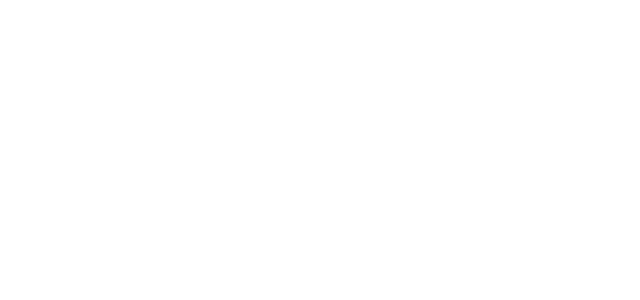
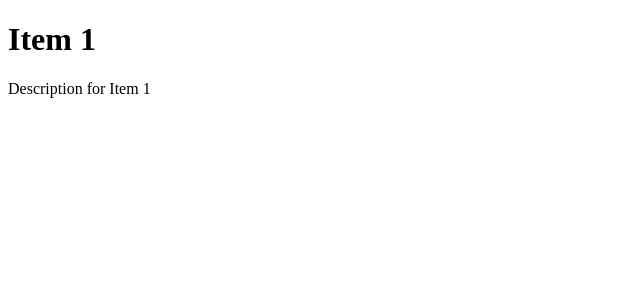
Before and after one commit to acciojob/router-list-Anna-012, a React app: page /items/1 in a window 1280 px wide. Shown: the top 300 px of the page, without its empty margins (0-640 px from the left). Built offline with nearby package versions, Linux system fonts and the light colour scheme.

Commit message:
Update App.js

```diff
--- a/src/components/App.js
+++ b/src/components/App.js
@@ -1,18 +1,17 @@
-
-import React from "react";
-import './../styles/App.css';
-import { BrowserRouter as Router, Switch, Route } from "react-router-dom";
-import ItemList from "./ItemList";
-import ItemDetail from "./ItemDetail";
+// src/App.js
+import React from 'react';
+import { BrowserRouter, Routes, Route } from 'react-router-dom';
+import ItemList from './ItemList';
+import ItemDetail from './ItemDetail';
 
 const App = () => {
   return (
-    <Router>
-      <Switch>
-        <Route exact path="/" component={ItemList} />
-        <Route path="/item/:id" component={ItemDetail} />
-      </Switch>
-    </Router>
+    <BrowserRouter>
+      <Routes>
+        <Route path="/" element={<ItemList />} />
+        <Route path="/items/:id" element={<ItemDetail />} />
+      </Routes>
+    </BrowserRouter>
   );
 };
 
```
